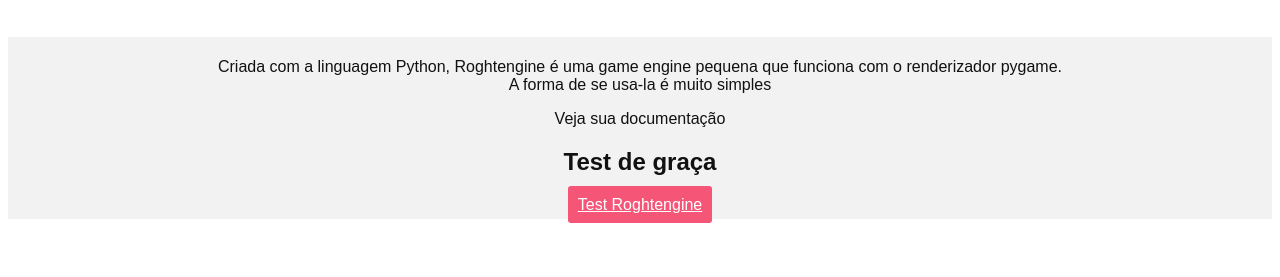
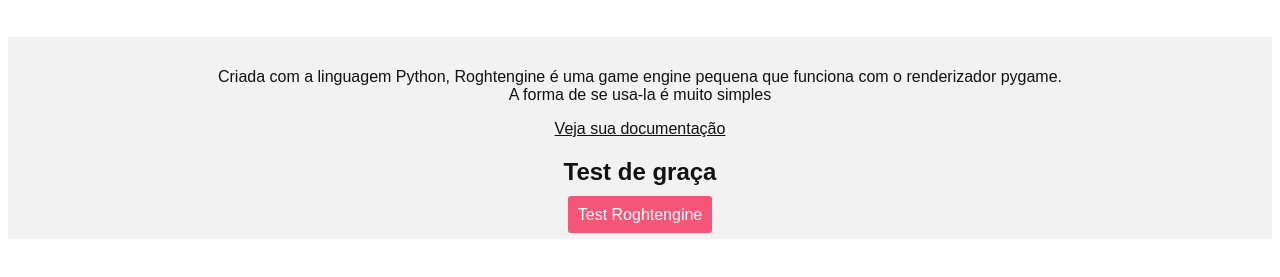
Before and after one commit to randact/roghtengine, a plain HTML site: page index.html in a window 1280 px wide. Shown: the part 61-338 px from the top of the page. Drawn offline with Linux system fonts and the light colour scheme.

Commit message:
Update index.html

```diff
--- a/index.html
+++ b/index.html
@@ -9,7 +9,7 @@
       font-family: sans-serif;
     }
     div{
-     padding: 5px;
+     padding: 15px;
       background: #f2f2f2;
     }
     a{
@@ -17,6 +17,7 @@
       padding: 10px;
       background: #f55678;
       border-radius: 3px;
+      text-decoration: none;
     }
   </style>
 </head>
@@ -26,7 +27,7 @@
 <br>
   <div>
 <p>Criada com a linguagem Python, Roghtengine é uma game engine pequena que funciona com o renderizador pygame.<br > A forma de se usa-la é muito simples</p>
-<p>Veja sua documentação</p>
+    <p><u>Veja sua documentação</u></p>
 <h2>Test de graça</h2>
 <a href = "">Test Roghtengine</a>
   </div>
```
